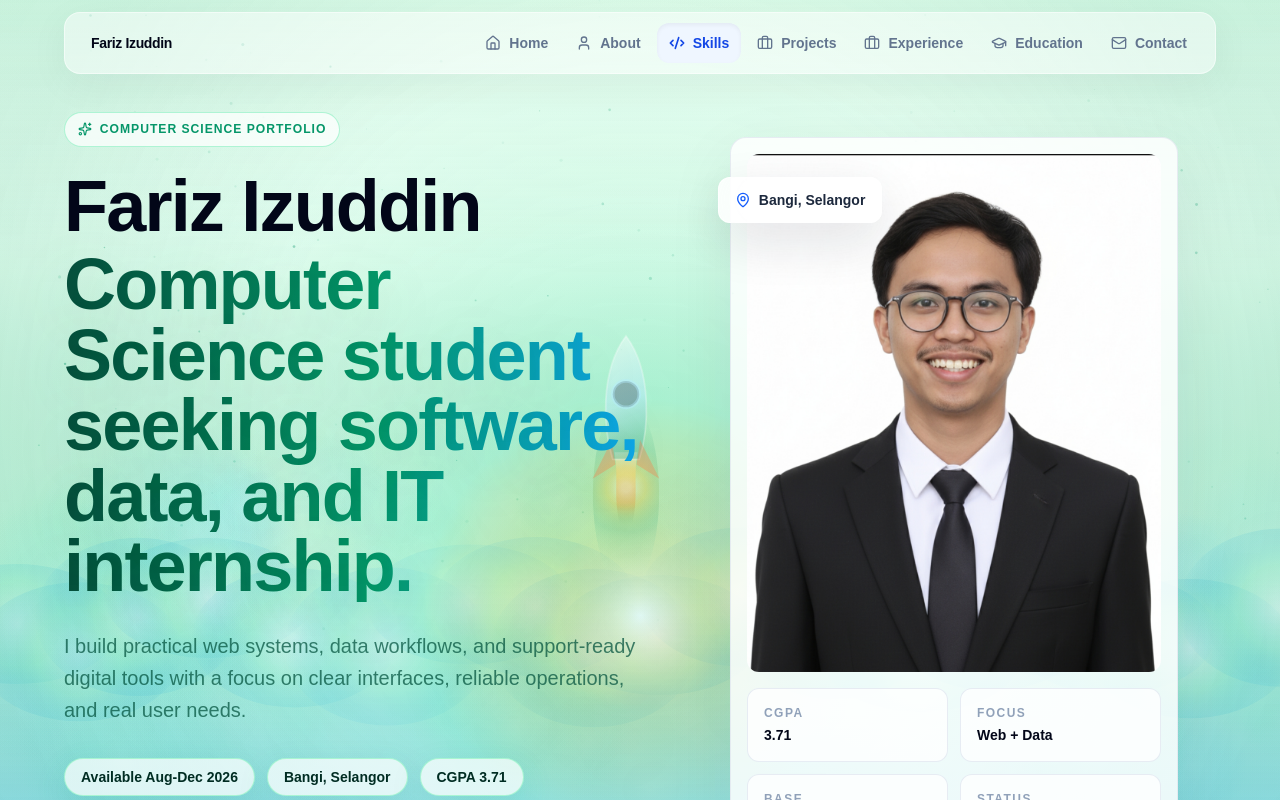
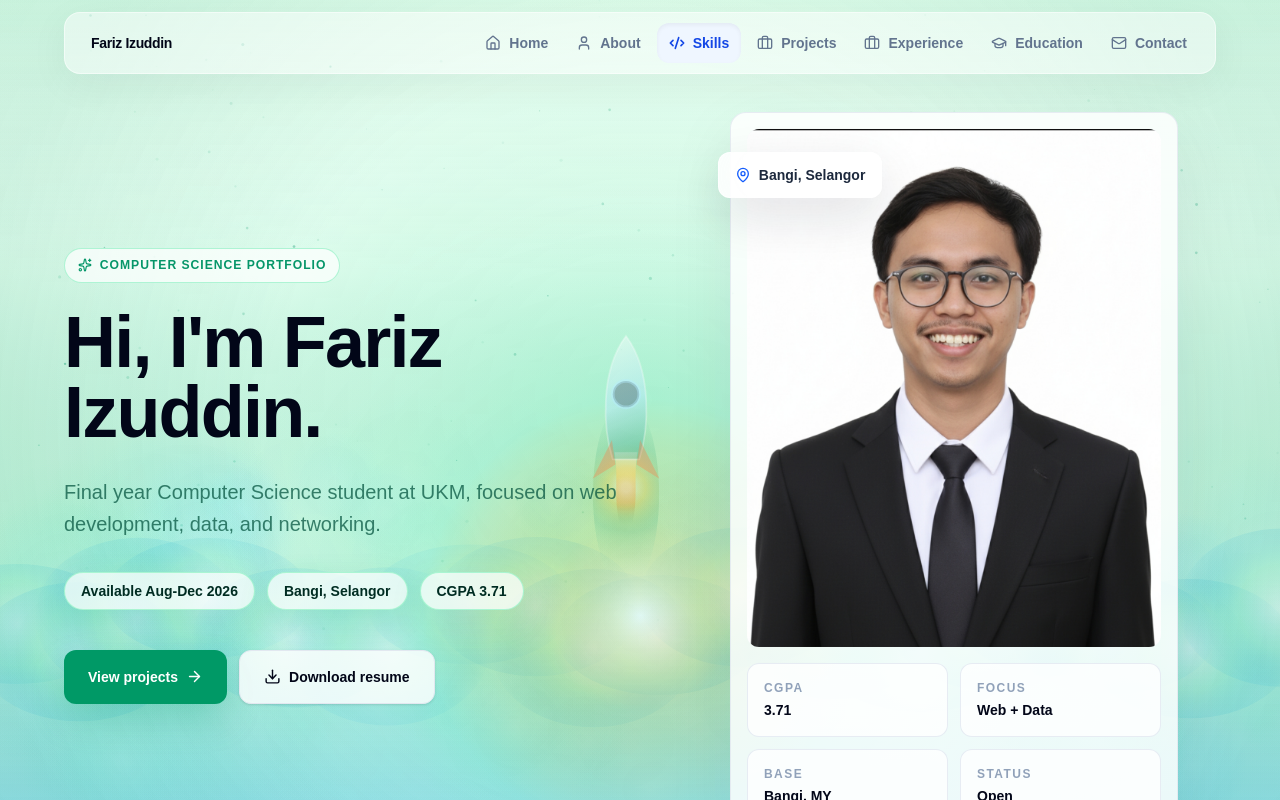
Before and after one commit to Farizdin/Farizdin.github.io, a Next.js app: page / in a window 1280 px wide. Shown: the top 800 px of the page. Built offline with nearby package versions, Linux system fonts and the light colour scheme.

Commit message:
Refine hero intro copy

```diff
--- a/src/components/sections/Hero.tsx
+++ b/src/components/sections/Hero.tsx
@@ -31,15 +31,14 @@ export default function Hero() {
             variants={fadeUp}
             className="max-w-4xl text-5xl font-semibold leading-[0.98] tracking-tight text-slate-950 sm:text-6xl lg:text-7xl"
           >
-            Fariz Izuddin
-            <span className="hero-title-gradient block pt-2">Computer Science student seeking software, data, and IT internship.</span>
+            Hi, I&apos;m Fariz Izuddin.
           </motion.h1>
 
           <motion.p
             variants={fadeUp}
-            className="mt-7 max-w-2xl text-lg leading-8 text-emerald-900/72 sm:text-xl"
+            className="mt-7 max-w-xl text-lg leading-8 text-emerald-900/72 sm:text-xl"
           >
-            I build practical web systems, data workflows, and support-ready digital tools with a focus on clear interfaces, reliable operations, and real user needs.
+            Final year Computer Science student at UKM, focused on web development, data, and networking.
           </motion.p>
 
           <motion.div
```
